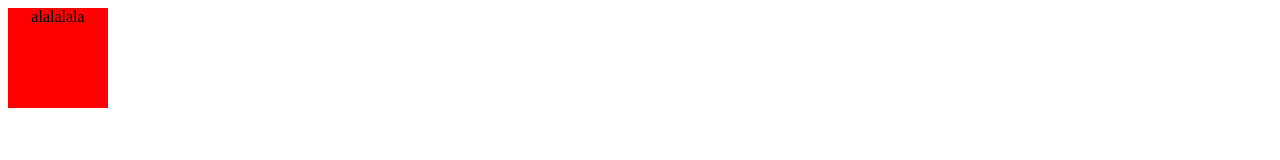
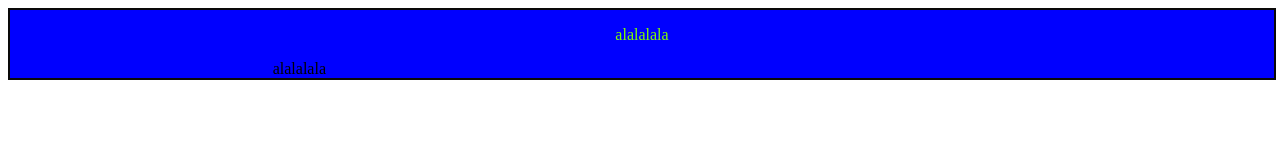
Before and after one commit to isamoresco25/entra21, a plain HTML site: page aula14/divs.html in a window 1280 px wide. Drawn offline with Linux system fonts and the light colour scheme.

Commit message:
aula 14 parte 2

```diff
--- a/aula14/divs.html
+++ b/aula14/divs.html
@@ -1,13 +1,21 @@
 <!DOCTYPE html>
 <html>
 <head>
-    <link rel="stylesheet" type="text/css" href="stye.css">
+    <link rel="stylesheet" type="text/css" href="style.css">
+    <style></style>
 </head>
 <body>
 
-    <div class="minha-div">
-        alalalala
+    <div class="minha-div" style="border: 2px solid rgb(10, 9, 9);">
+        <p>alalalala</p>
+        <div id="outra-div">
+            <div id="outra-div">
+                alalalala
+            </div>
+        </div>
     </div>
+
+
 
 </body>
 </html>
--- a/aula14/stye.css
+++ /dev/null
@@ -1,6 +0,0 @@
-.minha-div {
-    text-align: center;
-    background-color: red;
-    height: 100px;
-    width: 100px;
-}
--- /dev/null
+++ b/aula14/style.css
@@ -0,0 +1,29 @@
+.minha-div {
+    text-align: center;
+    background-color: red;
+    height: 100%;
+    width: 100%;
+}
+
+@media screen and (min-width: 200px) {
+    .minha-div  {
+        background-color: yellow;
+    }
+}
+
+@media screen and (min-width: 300px) {
+    .minha-div  {
+        background-color: blue;
+    }
+}
+
+.minha-div p {
+    color: chartreuse;
+}
+
+#outra-div {
+    background-color: blue;
+    text-align: right;
+    height: 50%;
+    width: 50%;
+}
```
Also changed, not shown: aula14/css.html (+9 -6 lines), aula14/second.html (+5 -5 lines).
